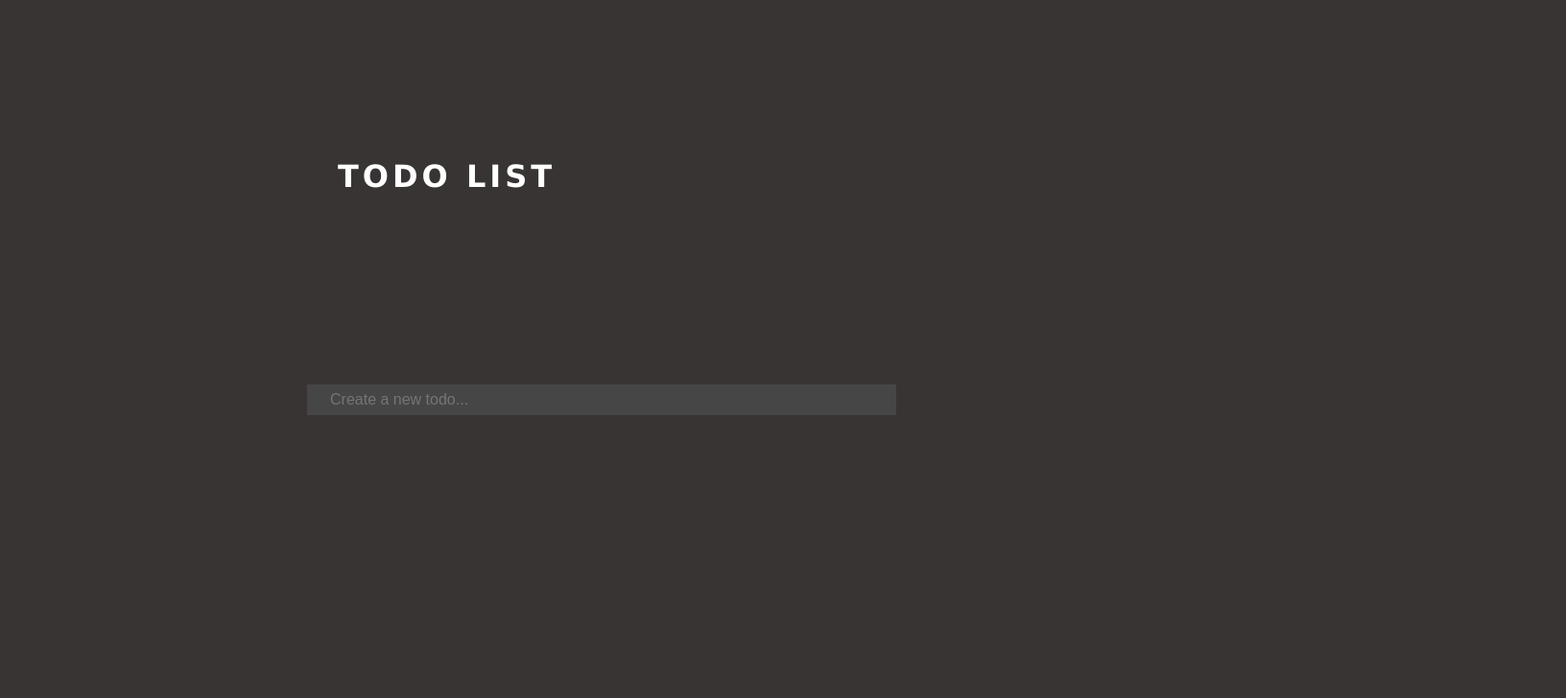
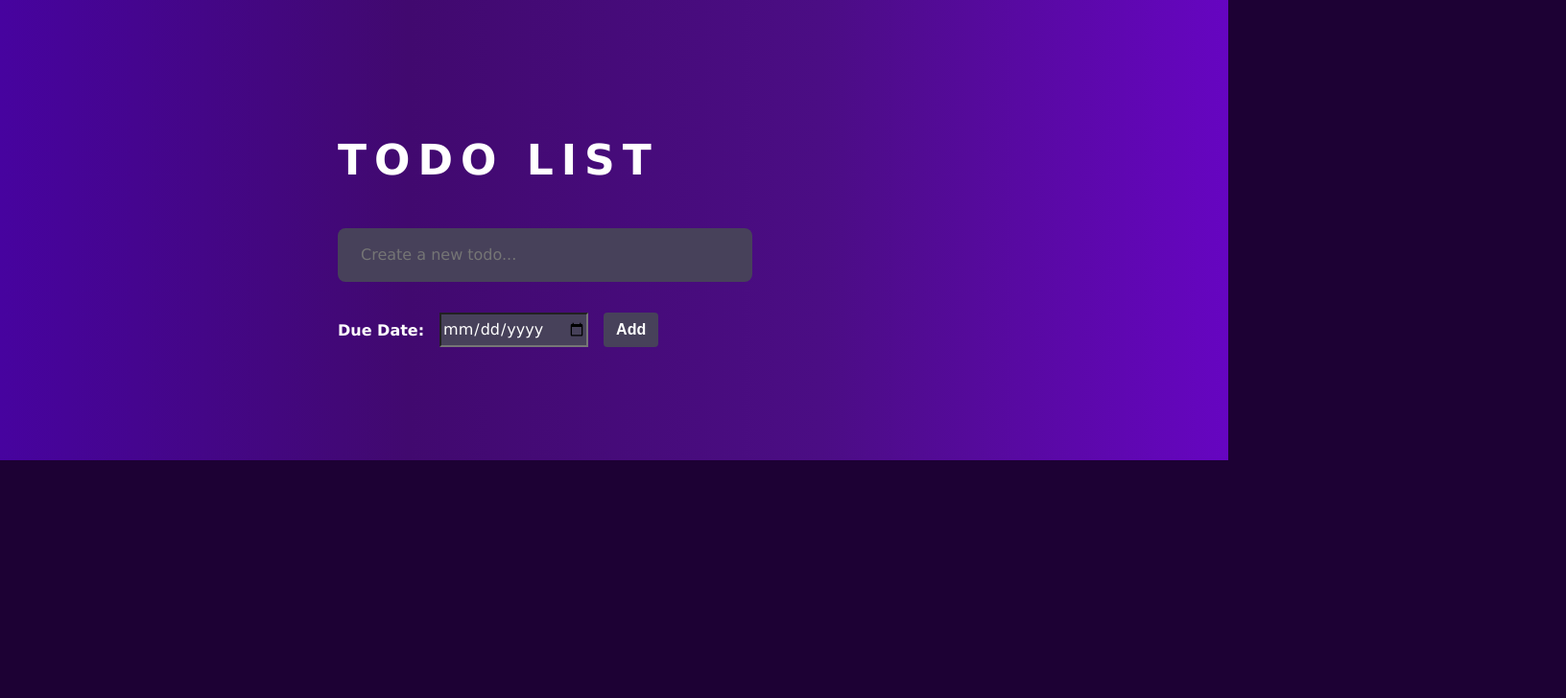
Before and after one commit to sunshinemoua/get-it-together, a React (Create React App) app: page / in a window 1280 px wide. Shown: the top 728 px of the page at 96% size, 1632 px wide, since content can reach past the window. Built offline with nearby package versions, Linux system fonts and the light colour scheme.

Commit message:
fixed positioning. updated font styles, background, list component styles. added alert for incomplete submission

```diff
--- a/src/App.js
+++ b/src/App.js
@@ -1,4 +1,3 @@
-import logo from "./logo.svg";
 import "./App.css";
 import TodoList from "./components/TodoList";
 
--- a/src/components/Todo.js
+++ b/src/components/Todo.js
@@ -10,7 +10,11 @@ const Todo = (props) => {
     >
       <ul>
         <li className={classes.todo}>
-          {todo.input} {moment(todo.date).format("MM/DD/YYYY")}
+          {todo.input} <br />
+          <span className={classes["todo-date"]}>
+            {" "}
+            {moment(todo.date).format("MM/DD/YYYY")}
+          </span>
         </li>
       </ul>
     </div>
--- a/src/components/Todo.module.css
+++ b/src/components/Todo.module.css
@@ -1,12 +1,23 @@
-@media screen and (min-width: 1155px) {
+/* @media screen and (min-width: 1155px) { */
 ul {
   list-style-type: circle;
-    font-size: 1rem;
-    font-weight: bold;
+  font-size: 1.15rem;
   color: white;
-    margin: 20px;
-    padding: 0.25rem 2rem;
-    border: 1px solid;
+  margin-bottom: 1rem;
+  padding-bottom: 1rem;
+  border-bottom: 1px solid;
+}
+
+/* .todo:last-child {
+  margin-top: 0;
+  border-top: 0;
+  border-bottom: transparent;
+  background-color: red;
+} */
+
+.todo-date {
+  font-size: 0.75rem;
+  color: rgb(190, 139, 241);
 }
 
 .button-delete {
@@ -17,4 +28,4 @@
   font-weight: bold;
   border: none;
 }
-}
+/* } */
--- a/src/components/TodoList.js
+++ b/src/components/TodoList.js
@@ -13,9 +13,14 @@ const TodoList = () => {
 
   const addTodo = (event) => {
     event.preventDefault();
+
+    if (input !== "" && date !== "") {
       setTodos([...todos, { input, date }]);
       setInput("");
       setDate("");
+    } else {
+      alert("Please ensure all fields are completed!");
+    }
   };
 
   const deleteTodo = (td) => {
@@ -40,7 +45,6 @@ const TodoList = () => {
           onChange={inputHandler}
         />
       </label>
-      <div className={classes["todo-label"]}>
       <label className={classes["due-date"]}>
         Due Date:
         <input
@@ -60,6 +64,7 @@ const TodoList = () => {
           Add
         </button>{" "}
       </label>
+      <div className={classes["todo-label"]}>
         <Todo todos={todos} deleteTodo={deleteTodo} />
       </div>
     </div>
--- a/src/components/TodoList.module.css
+++ b/src/components/TodoList.module.css
@@ -1,68 +1,80 @@
 body {
-  background: rgb(57, 52, 52);
+  background: rgb(29, 1, 52);
+  background-image: linear-gradient(
+    to right,
+    rgb(71, 3, 159),
+    rgb(65, 9, 111),
+    rgb(75, 13, 132),
+    rgb(102, 5, 193)
+  );
+  background-repeat: no-repeat;
+  background-size: 100% 60%;
+  background-attachment: fixed;
+}
+
+.page {
+  display: flex;
   flex-direction: column;
   justify-content: center;
+  align-items: left;
+  margin: 5rem 20rem;
+  padding: 2rem;
+}
+
+.header,
+.input-box,
+.todo-label,
+.due-date,
+.due-date-box {
+  font-family: Verdana, Geneva, Tahoma, sans-serif;
+  color: white;
 }
 
 .header {
-  position: relative;
-  left: 22rem;
-  top: 9rem;
-  color: white;
-  font-family: Verdana, Geneva, Tahoma, sans-serif;
+  font-size: 2.75rem;
   text-transform: uppercase;
-  letter-spacing: 4px;
+  letter-spacing: 0.5rem;
 }
 
 .input-box {
-  position: relative;
-  background-color: rgb(71, 70, 70);
-  color: white;
-  margin: 20rem;
+  background-color: rgb(71, 65, 90);
+
+  font-size: 1rem;
+  margin: 1rem 0;
   padding: 1rem 1.5rem;
-  height: 2rem;
+  height: 3.5rem;
   box-sizing: border-box;
   border: none;
-  font-size: 1rem;
-  width: 48%;
+  border-radius: 0.5rem;
+  width: 75%;
 }
 
 .todo-label {
-  color: white;
-  display: flex;
-  flex-direction: column;
-  margin: 12rem 22rem;
-  padding: 1.5rem;
-  background: rgb(213, 93, 239);
+  margin: 1rem 0;
+  background: rgb(71, 65, 90);
   border-radius: 0.5rem;
-}
-
-.label {
-  display: block;
-  font-size: large;
-  font-weight: bold;
+  width: 75%;
 }
 
 .button-add {
-  background-color: rgb(166, 11, 200);
+  color: white;
+  background: rgb(71, 65, 90);
   font-size: 1rem;
   font-weight: bold;
-  color: white;
   border: none;
+  border-radius: 0.25rem;
   padding: 9px 13px;
   text-decoration: none;
   text-align: center;
 }
 
 .due-date-box {
-  background-color: rgb(71, 70, 70);
-  color: white;
+  background-color: rgb(71, 65, 90);
+  font-size: 1rem;
   margin: 1rem;
   height: 2rem;
-  font-size: 1rem;
 }
 
 .due-date {
-  color: white;
   font-weight: bold;
 }
```
Lines whose indentation alone changed are shown as unchanged.
